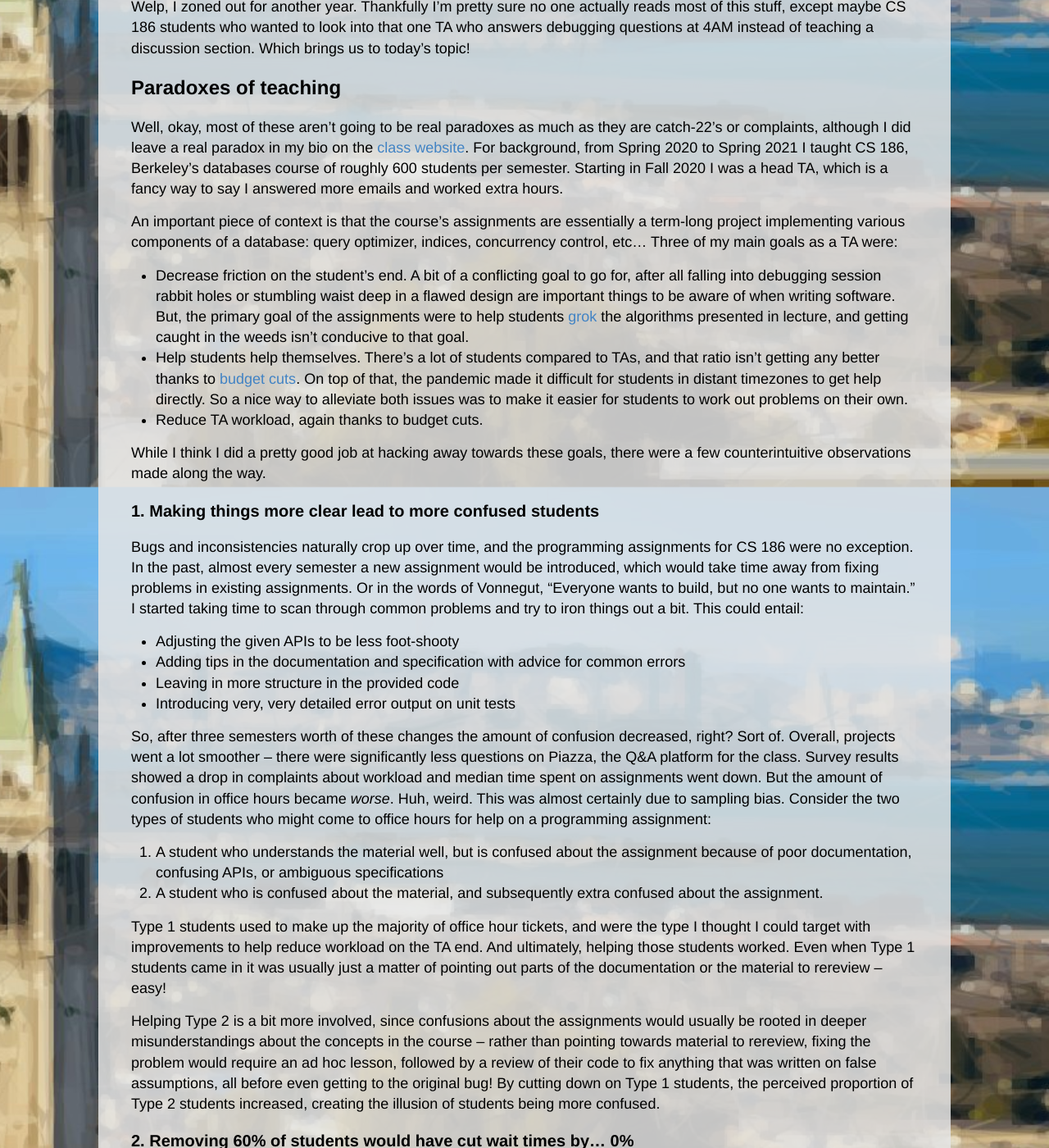
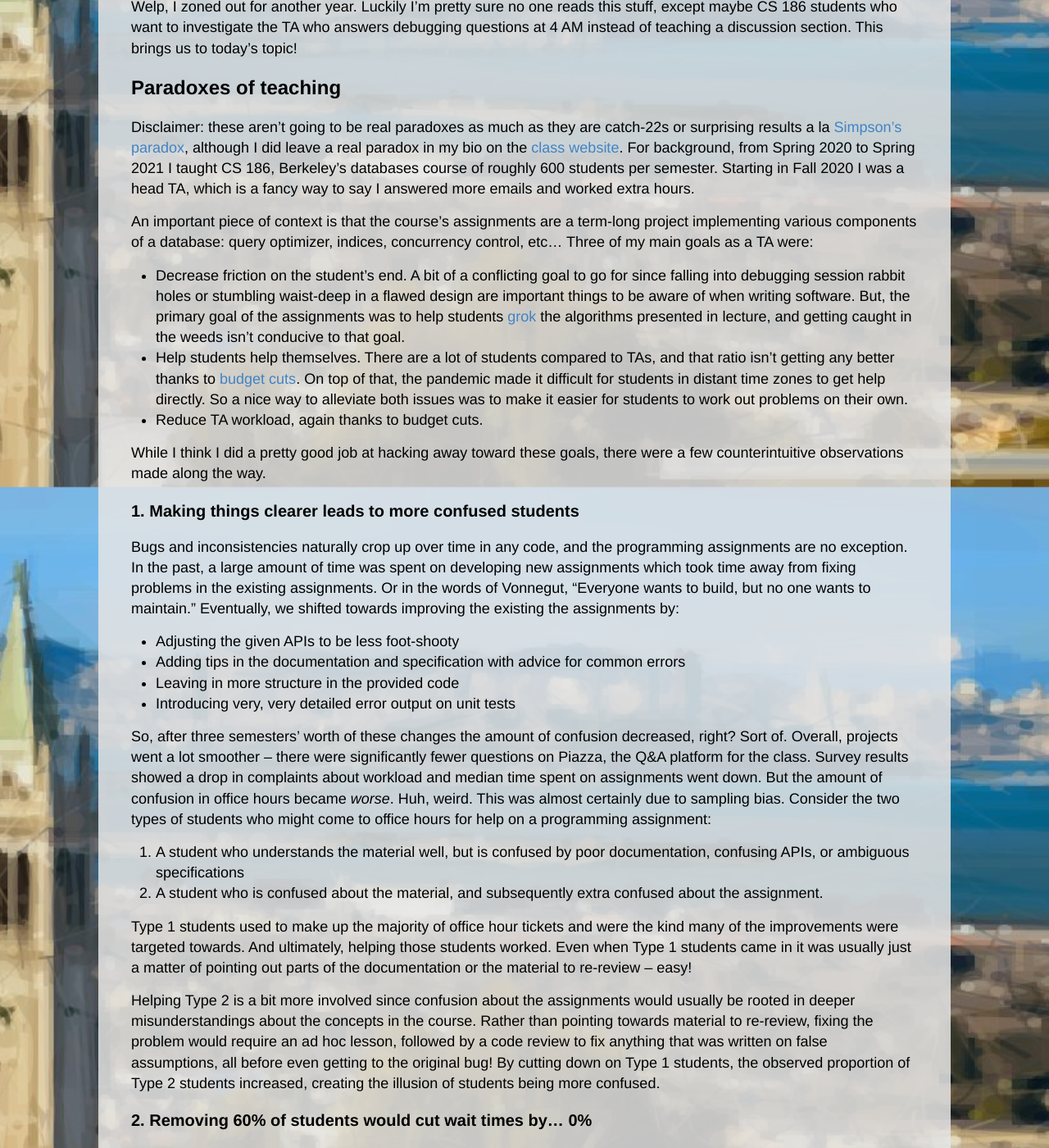
Before and after one commit to ckw017/ckw017.github.io, a Jekyll site: the page built from _posts/2021-07-02-Teaching.md, in a window 1280 px wide and 1400 px high, scrolled down 306 px. Shown: the whole window at 82% size. Built offline with Jekyll 4.4.1, drawn with Linux system fonts in a browser that asks for light colours; some of the changed text lies outside the part shown.

Commit message:
grammars!

```diff
--- a/_posts/2021-07-02-Teaching.md
+++ b/_posts/2021-07-02-Teaching.md
@@ -4,60 +4,60 @@ img: /images/rookiedb.png
 title: Teaching, and other paradoxes
 excerpt_separator: <!--more-->
 ---
-Welp, I zoned out for another year. Thankfully I'm pretty sure no one actually reads most of this stuff, except maybe CS 186 students who wanted to look into that one TA who answers debugging questions at 4AM instead of teaching a discussion section. Which brings us to today's topic!<!--more-->
+Welp, I zoned out for another year. Luckily I'm pretty sure no one reads this stuff, except maybe CS 186 students who want to investigate the TA who answers debugging questions at 4 AM instead of teaching a discussion section. This brings us to today's topic!<!--more-->
 
 ## Paradoxes of teaching
 
-Well, okay, most of these aren't going to be real paradoxes as much as they are catch-22's or complaints, although I did leave a real paradox in my bio on the [class website](https://cs186berkeley.net/sp21/staff/). For background, from Spring 2020 to Spring 2021 I taught CS 186, Berkeley's databases course of roughly 600 students per semester. Starting in Fall 2020 I was a head TA, which is a fancy way to say I answered more emails and worked extra hours.
+Disclaimer: these aren't going to be real paradoxes as much as they are catch-22s or surprising results a la [Simpson's paradox](https://en.wikipedia.org/wiki/Simpson%27s_paradox), although I did leave a real paradox in my bio on the [class website](https://cs186berkeley.net/sp21/staff/). For background, from Spring 2020 to Spring 2021 I taught CS 186, Berkeley's databases course of roughly 600 students per semester. Starting in Fall 2020 I was a head TA, which is a fancy way to say I answered more emails and worked extra hours.
 
-An important piece of context is that the course's assignments are essentially a term-long project implementing various components of a database: query optimizer, indices, concurrency control, etc... Three of my main goals as a TA were:
-- Decrease friction on the student's end. A bit of a conflicting goal to go for, after all falling into debugging session rabbit holes or stumbling waist deep in a flawed design are important things to be aware of when writing software. But, the primary goal of the assignments were to help students [grok](https://en.wikipedia.org/wiki/Grok#In_computer_programmer_culture) the algorithms presented in lecture, and getting caught in the weeds isn't conducive to that goal.
-- Help students help themselves. There's a lot of students compared to TAs, and that ratio isn't getting any better thanks to [budget cuts](https://www.dailycal.org/2022/04/08/a-personal-view-of-uc-berkeleys-eecs-crisis/). On top of that, the pandemic made it difficult for students in distant timezones to get help directly. So a nice way to alleviate both issues was to make it easier for students to work out problems on their own.
+An important piece of context is that the course's assignments are a term-long project implementing various components of a database: query optimizer, indices, concurrency control, etc... Three of my main goals as a TA were:
+- Decrease friction on the student's end. A bit of a conflicting goal to go for since falling into debugging session rabbit holes or stumbling waist-deep in a flawed design are important things to be aware of when writing software. But, the primary goal of the assignments was to help students [grok](https://en.wikipedia.org/wiki/Grok#In_computer_programmer_culture) the algorithms presented in lecture, and getting caught in the weeds isn't conducive to that goal.
+- Help students help themselves. There are a lot of students compared to TAs, and that ratio isn't getting any better thanks to [budget cuts](https://www.dailycal.org/2022/04/08/a-personal-view-of-uc-berkeleys-eecs-crisis/). On top of that, the pandemic made it difficult for students in distant time zones to get help directly. So a nice way to alleviate both issues was to make it easier for students to work out problems on their own.
 - Reduce TA workload, again thanks to budget cuts.
 
-While I think I did a pretty good job at hacking away towards these goals, there were a few counterintuitive observations made along the way.
+While I think I did a pretty good job at hacking away toward these goals, there were a few counterintuitive observations made along the way.
 
-### 1. Making things more clear lead to more confused students
+### 1. Making things clearer leads to more confused students
 
-Bugs and inconsistencies naturally crop up over time, and the programming assignments for CS 186 were no exception. In the past, almost every semester a new assignment would be introduced, which would take time away from fixing problems in existing assignments. Or in the words of Vonnegut, "Everyone wants to build, but no one wants to maintain." I started taking time to scan through common problems and try to iron things out a bit. This could entail:
+Bugs and inconsistencies naturally crop up over time in any code, and the programming assignments are no exception. In the past, a large amount of time was spent on developing new assignments which took time away from fixing problems in the existing assignments. Or in the words of Vonnegut, "Everyone wants to build, but no one wants to maintain." Eventually, we shifted towards improving the existing the assignments by:
 - Adjusting the given APIs to be less foot-shooty
 - Adding tips in the documentation and specification with advice for common errors
 - Leaving in more structure in the provided code
 - Introducing very, very detailed error output on unit tests
 
-So, after three semesters worth of these changes the amount of confusion decreased, right? Sort of. Overall, projects went a lot smoother -- there were significantly less questions on Piazza, the Q&A platform for the class. Survey results showed a drop in complaints about workload and median time spent on assignments went down. But the amount of confusion in office hours became *worse*. Huh, weird. This was almost certainly due to sampling bias. Consider the two types of students who might come to office hours for help on a programming assignment:
-1. A student who understands the material well, but is confused about the assignment because of poor documentation, confusing APIs, or ambiguous specifications
+So, after three semesters' worth of these changes the amount of confusion decreased, right? Sort of. Overall, projects went a lot smoother -- there were significantly fewer questions on Piazza, the Q&A platform for the class. Survey results showed a drop in complaints about workload and median time spent on assignments went down. But the amount of confusion in office hours became *worse*. Huh, weird. This was almost certainly due to sampling bias. Consider the two types of students who might come to office hours for help on a programming assignment:
+1. A student who understands the material well, but is confused by poor documentation, confusing APIs, or ambiguous specifications
 2. A student who is confused about the material, and subsequently extra confused about the assignment.
 
-Type 1 students used to make up the majority of office hour tickets, and were the type I thought I could target with improvements to help reduce workload on the TA end. And ultimately, helping those students worked. Even when Type 1 students came in it was usually just a matter of pointing out parts of the documentation or the material to rereview -- easy!
+Type 1 students used to make up the majority of office hour tickets and were the kind many of the improvements were targeted towards. And ultimately, helping those students worked. Even when Type 1 students came in it was usually just a matter of pointing out parts of the documentation or the material to re-review -- easy!
 
-Helping Type 2 is a bit more involved, since confusions about the assignments would usually be rooted in deeper misunderstandings about the concepts in the course -- rather than pointing towards material to rereview, fixing the problem would require an ad hoc lesson, followed by a review of their code to fix anything that was written on false assumptions, all before even getting to the original bug! By cutting down on Type 1 students, the perceived proportion of Type 2 students increased, creating the illusion of students being more confused.
+Helping Type 2 is a bit more involved since confusion about the assignments would usually be rooted in deeper misunderstandings about the concepts in the course. Rather than pointing towards material to re-review, fixing the problem would require an ad hoc lesson, followed by a code review to fix anything that was written on false assumptions, all before even getting to the original bug! By cutting down on Type 1 students, the observed proportion of Type 2 students increased, creating the illusion of students being more confused.
 
-### 2. Removing 60% of students would have cut wait times by... 0%
+### 2. Removing 60% of students would cut wait times by... 0%
 
-One of the "quality of life" metrics for a course is how long someone has to wait to get help. Thanks to the power of software and an international pandemic, it became pretty easy to measure thanks to the introduction of an online ticket queuing system. The online system also made it easier to analyze information about where tickets were coming from.
+One of the "quality of life" metrics for a course is how long someone has to wait to get help. During the pandemic, it became pretty easy to measure thanks to the introduction of an online ticket queuing system. The online system also made it easier to analyze information about where tickets were coming from:
 
 ![](/images/zipf.png)
 
-The above graph shows number of tickets per student in descending order, and is a classic zipf distribution -- let `T` be the number of tickets created by the most frequent student. Then the 2nd most frequent student generated roughly half of `T`, the 3rd most generated roughly one third of `T`, etc... Ultimately we found that semester that the top 1% of students accounted for 35% of the tickets, while the bottom 80% accounted for about 7.5% (with almost 60% of students never filing a ticket at any point).
+The above graph shows the number of tickets per student in descending order and is a classic [zipf distribution](https://en.wikipedia.org/wiki/Zipf%27s_law). Ultimately we found that semester that the top 1% of students accounted for 35% of the tickets while the bottom 80% accounted for about 7.5%, with almost 60% of students never filing a ticket at any point.
 
 ### 3. The duality of man
 
-Many of the changes I introduced as a TA were aimed at making the projects Less Bad™, which often times included changes that closed off certain pitfalls at the expense of freedom in design choice. These weren't really changes I was happy with -- my favorite assignments at Cal were the open-ended ones, and when I took the course I never ran into any severe design blocks. But, anonymous feedback made it pretty clear that a non-trivial portion of the class was getting caught in design ruts, and caused many to give up on assignments prematurely or skip them outright. It could argued that these are acceptable losses, but to me it was preferable to sacrifice some difficulty for higher completion rates -- difficulty is secondary to the main goal of having students apply the material.
+Many of the changes I introduced as a TA were aimed at making the projects Less Bad™, which oftentimes included changes that closed off certain pitfalls at the expense of freedom in design choice. These weren't really changes I was happy with -- my favorite assignments at Cal were the open-ended ones, and when I took the course I never ran into any severe design blocks. But, anonymous feedback made it pretty clear that a non-trivial portion of the class was getting caught in design ruts, and caused many to give up on assignments prematurely or skip them outright. It could be argued that these are acceptable losses, but to me, it was preferable to sacrifice some difficulty for higher completion rates -- difficulty is secondary to the main goal of having students apply the material.
 
-While historically feedback on assignments was skewed towards "too difficult! make it easier," by my third semester teaching we hit about 90% "too hard!" and 10% "too easy" -- it would be tricky to please everyone. A few ways to do it would be:
-- Have students work out mandatory design docs before programming, and get review from TAs. This is a bit foiled though by our already stretched staff allocation.
+While historically feedback on assignments was skewed towards "too difficult! make it easier," by my third semester of teaching we hit about 90% "too hard!" and 10% "too easy" -- it would be tricky to please everyone. A few ways to do it would be:
+- Have students work out mandatory design docs before programming, and get a review from TAs. This is a bit foiled though by our already stretched staff allocation.
 - Have open-ended extra credit assignments that do allow for more student creativity. This is in the works, probably, since it's on the list of cans I've kicked to future generations of TAs.
 
-Even with those changes though, I imagine we'd still be somewhere where complaints come from both ends of the spectrum. Which is a good spot to be in! A past professor based their lecture pace at the point when complaints about being too fast and too slow hit equilibrium. Not being able to satisfy everyone is hardly a paradox, just a fact of life. The real paradox here is a piece of feedback received that argued that "the projects handhold too much!" and later concluded with "the projects are too open-ended." You can never satisfy everyone, and in some cases you can't even satisfy one!
+Even with those changes though, I imagine we'd still be somewhere where complaints come from both ends of the spectrum. Which is a good spot to be in! A past professor based their lecture pace at the point when complaints about being too fast and too slow hit equilibrium. Not being able to satisfy everyone is hardly a paradox, just a fact of life. The real paradox here is a piece of feedback received that argued that "the projects handhold too much!" and later concluded with "the projects are too open-ended." You can never satisfy everyone, and in some cases, you can't even satisfy one!
 
 ### 4. Good news is no news
 
 This last observation is less of a "paradox" and more of just a psychological observation, but one that I think is important to acknowledge, especially for other TAs who might find themselves falling into the same pattern. A large part of what I think makes CS 186 a Not Too Bad™ course is that we rely heavily on student feedback. This is what motivated most of the things I worked on as a TA. A common theme I noticed with feedback was that as teaching staff we mainly focused on the negatives -- our job was to fix things that weren't working, and positive feedback didn't provide any hints towards that end. Positive feedback could sometimes be perceived not as "you're doing good" but as "you're not doing anything wrong."
 
-On the other side of the spectrum, many of the biggest improvements will likely never receive much acknowledgement. Since most improvements are made based on feedback *after* an assignment is submitted, only students in future iterations of the class get to enjoy the fixes without ever knowing of the original problems. Rarely does anyone ever notice the *absence* of a bug, and likewise its easy to miss the *absence* of once common complaints. In other words, when you do things right, people (including yourself) won't be sure you've done anything at all.
+On the other side of the spectrum, many of the biggest improvements will likely never receive much acknowledgment. Since most improvements are made based on feedback *after* an assignment is submitted, only students in future iterations of the class get to enjoy the fixes without ever knowing of the original problems. Rarely does anyone ever notice the *absence* of a bug and likewise, it's easy to miss the *absence* of once common complaints. In other words, when you do things right, people (including yourself) won't be sure you've done anything at all.
 
 ## Related Reading
 
 * [Teaching is a slow process of becoming everything you hate](https://dynomight.net/teaching/) (although I did genuinely enjoy teaching!)
-* [Induced demand](https://en.wikipedia.org/wiki/Induced_demand). I didn't include this in the list because there isn't a good way to measure it's effect, but I suspect that even if we continued to make the assignments easier, the effect on how many students need help wouldn't decrease proportionally. That is to say, students that might have avoided/dropped the class because of limited support availability and long office hours waits would remain enrolled, and so the amount of support needed would stay roughly the same. A class's reputation for difficulty is a surprisingly big factor!
+* [Induced demand](https://en.wikipedia.org/wiki/Induced_demand). I didn't include this in the list because there isn't a good way to measure its effect, but I suspect that even if we continued to make the assignments easier, the effect on how many students need help wouldn't decrease proportionally. That is to say, students that might have avoided/dropped the class because of limited support availability and long office hours waits would remain enrolled, and so the amount of support needed would stay roughly the same. A class's reputation for difficulty is a surprisingly big factor!
```
